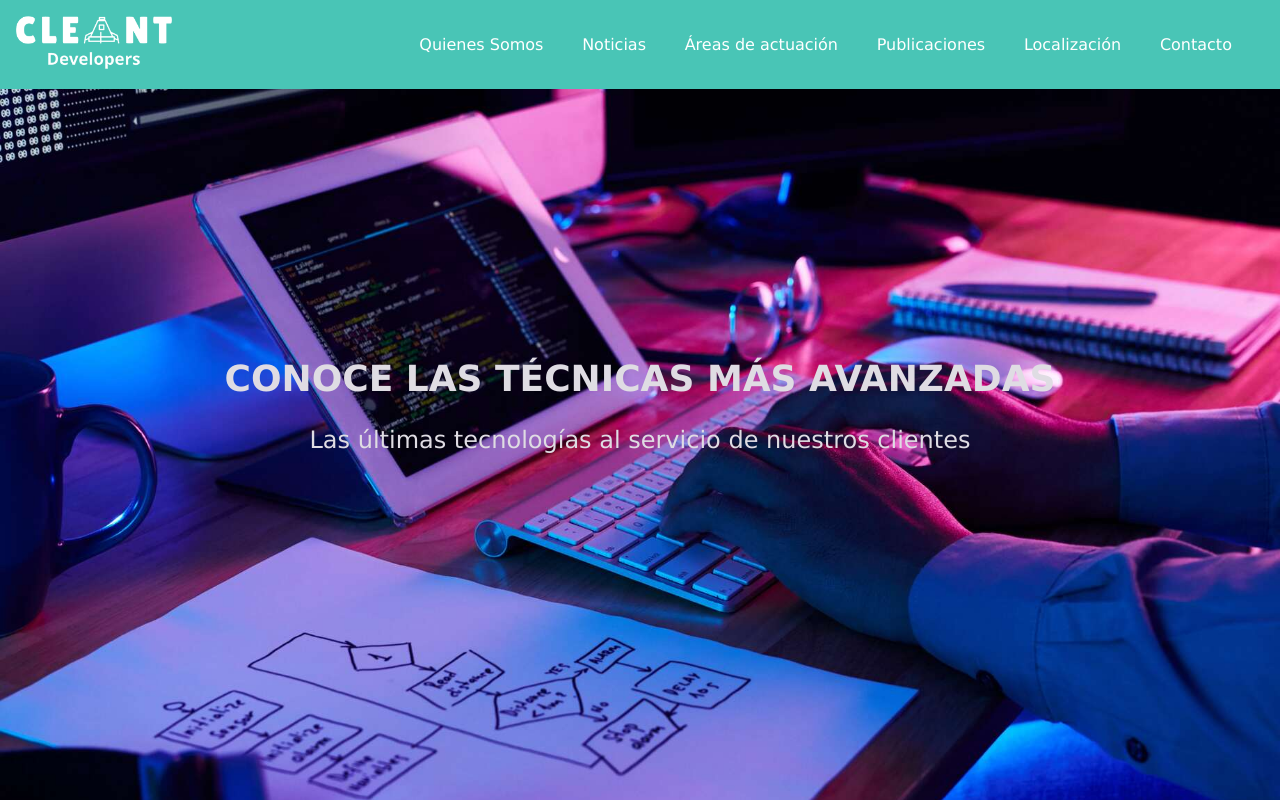
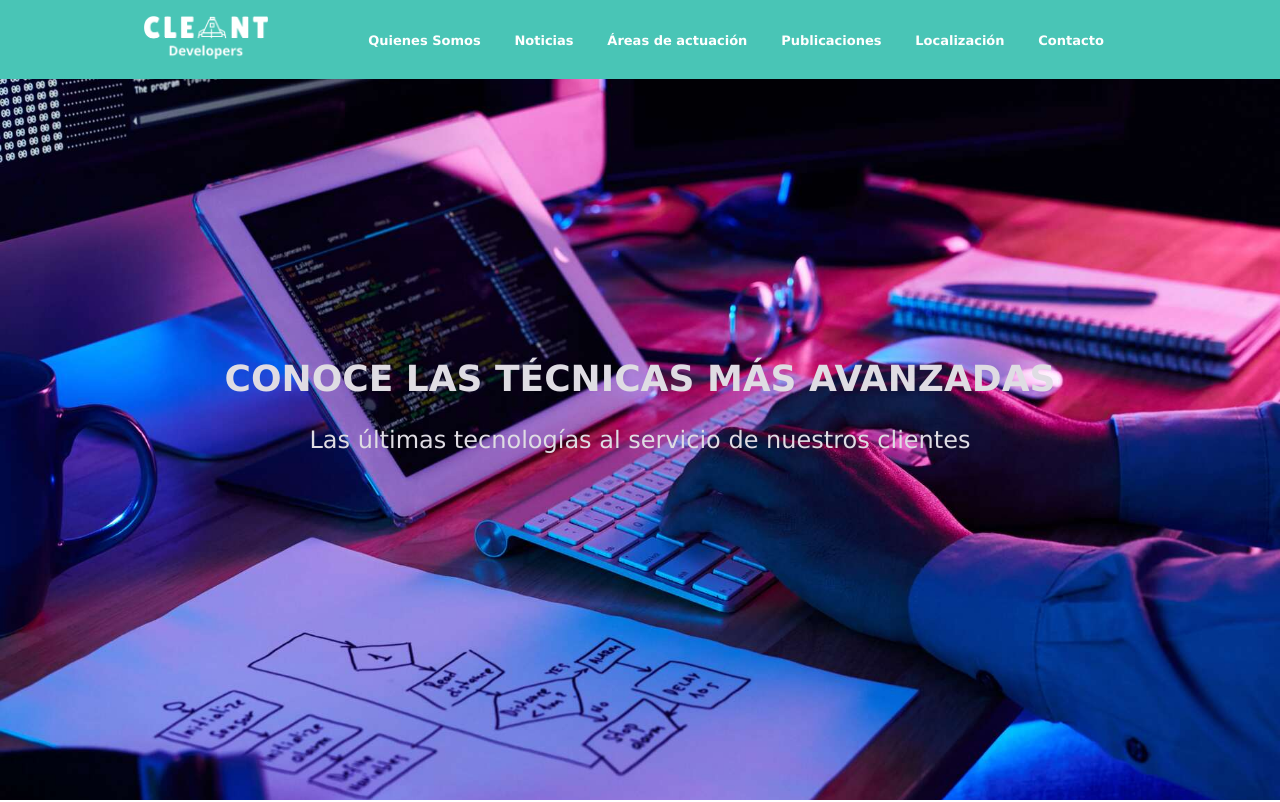
Before and after one commit to HimarRH/cleant, a plain HTML site: page index.html in a window 1280 px wide. Shown: the top 802 px of the page. Drawn offline with Linux system fonts and the light colour scheme.

Commit message:
Adaptado el menú al ancho del 80%

```diff
--- a/css/mainStyle.css
+++ b/css/mainStyle.css
@@ -6,10 +6,12 @@
 
 body{
     font-family: Verdana, Geneva, Tahoma, sans-serif;
+    max-width: 1300px;
 }
 .container {
     display: inline-flex;
     flex-direction: column;
+
 }
 
 #check{
@@ -22,13 +24,20 @@ body{
 
 nav{
     display: flex;
-    justify-content: space-between;
+    justify-content: center;
     background-color: #49c5b6;
     padding:2vh;
     align-items: center;
     position: fixed;
     width: 100%;
     z-index: 1;
+
+}
+.contMenu{
+    display: flex;
+    justify-content: space-between;
+    align-items: center;
+    width: 80vw;
 
 }
 
@@ -38,7 +47,7 @@ nav{
 }
 
 #menu {
-    width: 70%;
+    width: 100%;
 
 
 }
@@ -55,6 +64,8 @@ ul{
 li a{
     text-decoration: none;
     color: #fff;
+    font-size: small;
+    font-weight: 700;
 }
 
 li a:hover, li a.active{
--- a/index.html
+++ b/index.html
@@ -11,6 +11,7 @@
 <body>
     <div class="container">
             <nav>
+                <div class="contMenu">
                     <div>
                         <a href="#" >
                             <img src="img/logo_blanco.png" alt="imagen logo" id="logo">
@@ -34,6 +35,7 @@
                             <li><a href="#" ><li>Localización</li></a></li>
                             <li><a href="contacto.html" ><li>Contacto</li></a></li>
                         </ul>
+                    </div>
                 </div>
             </nav>
             <header>
```
Also changed, not shown: areas.html (+2 -0 lines), contacto.html (+2 -0 lines), quienes.html (+2 -0 lines). Lines whose indentation alone changed are shown as unchanged.
